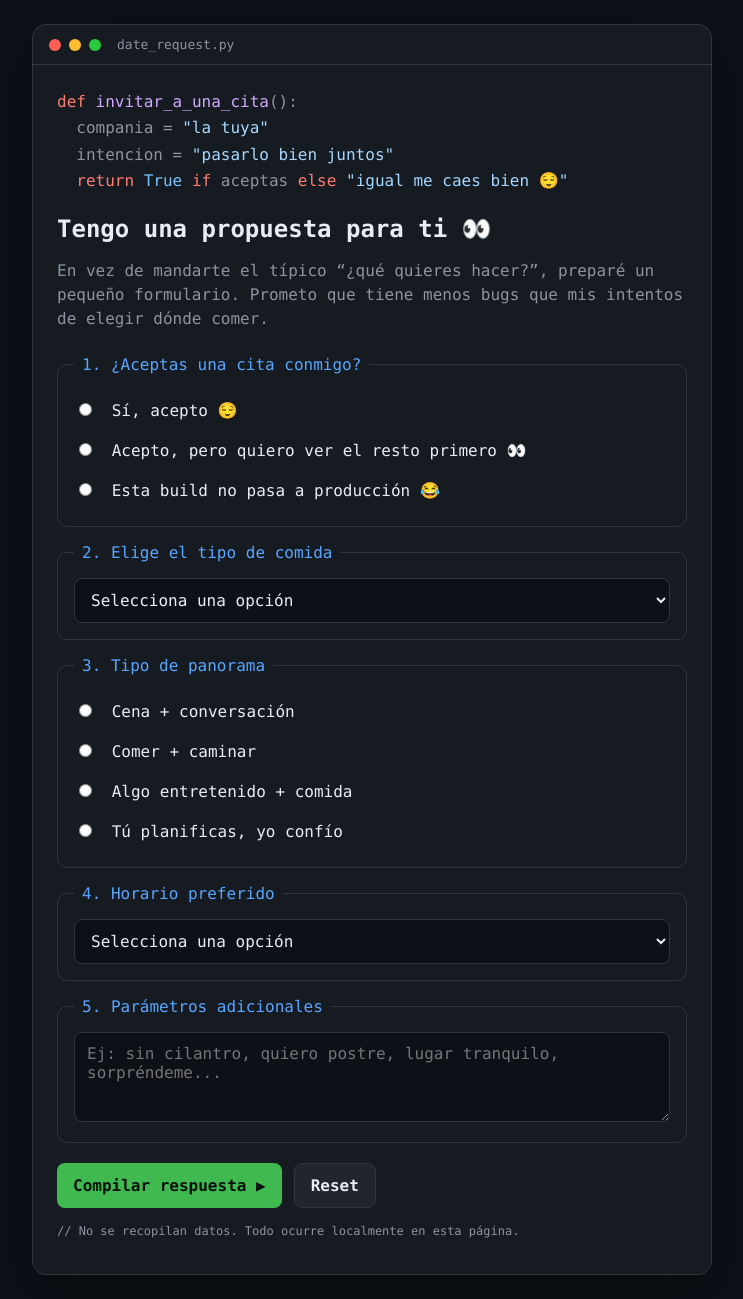
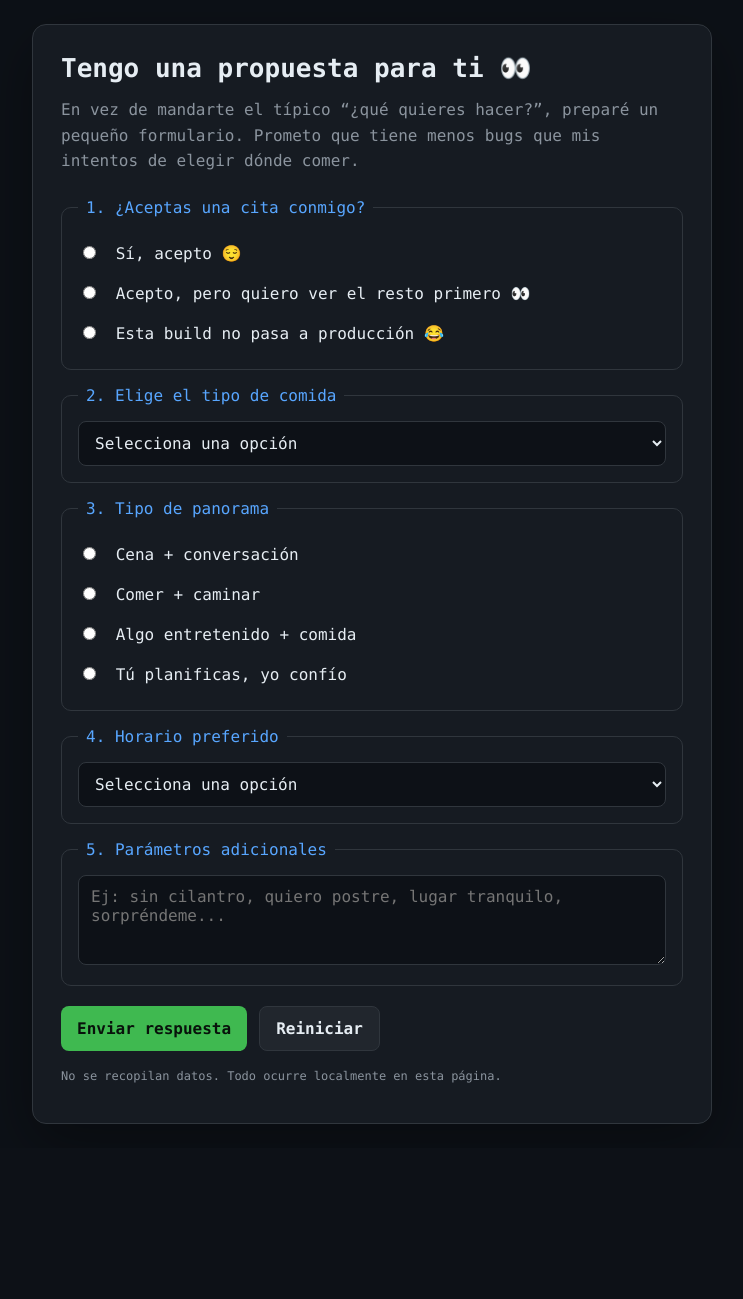
Before and after one commit to Sebastian7077/invitacion-cita, a plain HTML site: page index.html in a window 1280 px wide. Shown: the whole page, without its empty margins (268-1011 px from the left). After the commit the page ends 1148 px from the top, so only its background shows below. Drawn offline with Linux system fonts and the light colour scheme.

Commit message:
index.html

```diff
--- a/index.html
+++ b/index.html
@@ -3,7 +3,8 @@
 <head>
   <meta charset="utf-8">
   <meta name="viewport" content="width=device-width,initial-scale=1">
-<title>Solicitud de cita 💻</title>
+  <title>Invitación</title>
+
   <style>
     :root{
       --bg:#0d1117;
@@ -13,13 +14,16 @@
       --muted:#8b949e;
       --accent:#58a6ff;
       --ok:#3fb950;
-  --danger:#f85149;
     }
-*{box-sizing:border-box}
+
+    *{
+      box-sizing:border-box;
+    }
+
     body{
       margin:0;
       min-height:100vh;
-  font-family:ui-monospace,SFMono-Regular,Menlo,Consolas,"Liberation Mono",monospace;
+      font-family:ui-monospace, SFMono-Regular, Menlo, Consolas, monospace;
       background:var(--bg);
       color:var(--text);
       display:flex;
@@ -27,41 +31,51 @@ body{
       justify-content:center;
       padding:24px;
     }
-.window{
+
+    .card{
       width:min(680px,100%);
       background:var(--panel);
       border:1px solid var(--border);
       border-radius:14px;
-  overflow:hidden;
+      padding:28px;
       box-shadow:0 20px 60px rgba(0,0,0,.35);
     }
-.topbar{
-  display:flex;align-items:center;gap:8px;
-  padding:12px 16px;
-  border-bottom:1px solid var(--border);
+
+    h1{
+      font-size:26px;
+      margin:0 0 14px;
     }
-.dot{width:12px;height:12px;border-radius:50%}
-.red{background:#ff5f56}.yellow{background:#ffbd2e}.green{background:#27c93f}
-.filename{margin-left:8px;color:var(--muted);font-size:13px}
-main{padding:24px}
-.code{color:var(--muted);line-height:1.65;margin-bottom:20px}
-.keyword{color:#ff7b72}.func{color:#d2a8ff}.str{color:#a5d6ff}.bool{color:#79c0ff}
-h1{font-size:24px;margin:0 0 12px}
-.lead{color:var(--muted);line-height:1.5;margin-bottom:24px}
+
+    .lead{
+      color:var(--muted);
+      line-height:1.6;
+      margin:0 0 24px;
+    }
+
     fieldset{
       border:1px solid var(--border);
       border-radius:10px;
       padding:16px;
       margin:0 0 16px;
     }
-legend{padding:0 8px;color:var(--accent)}
+
+    legend{
+      padding:0 8px;
+      color:var(--accent);
+    }
+
     label.option{
       display:block;
       padding:10px 0;
       cursor:pointer;
     }
-input[type=radio],input[type=checkbox]{margin-right:10px}
-select,textarea{
+
+    input[type=radio]{
+      margin-right:10px;
+    }
+
+    select,
+    textarea{
       width:100%;
       background:#0d1117;
       color:var(--text);
@@ -71,55 +85,125 @@ select,textarea{
       font:inherit;
       font-size:16px;
     }
-textarea{min-height:90px;resize:vertical}
-.actions{display:flex;gap:12px;flex-wrap:wrap;margin-top:20px}
+
+    textarea{
+      min-height:90px;
+      resize:vertical;
+    }
+
+    .actions{
+      display:flex;
+      gap:12px;
+      flex-wrap:wrap;
+      margin-top:20px;
+    }
+
     button{
-  border:0;border-radius:8px;padding:12px 16px;
-  font:inherit;font-weight:700;cursor:pointer;
+      border:0;
+      border-radius:8px;
+      padding:12px 16px;
+      font:inherit;
+      font-weight:700;
+      cursor:pointer;
     }
-.primary{background:var(--ok);color:#08120b}
-.secondary{background:#21262d;color:var(--text);border:1px solid var(--border)}
+
+    .primary{
+      background:var(--ok);
+      color:#08120b;
+    }
+
+    .secondary{
+      background:#21262d;
+      color:var(--text);
+      border:1px solid var(--border);
+    }
+
     .result{
-  margin-top:20px;padding:16px;border:1px solid var(--border);
-  border-radius:10px;background:#0d1117;display:none;
+      margin-top:20px;
+      padding:16px;
+      border:1px solid var(--border);
+      border-radius:10px;
+      background:#0d1117;
+      display:none;
     }
-.result pre{white-space:pre-wrap;margin:0;color:var(--text);line-height:1.5}
-.small{font-size:12px;color:var(--muted);margin-top:16px}
-@media(max-width:520px){main{padding:18px}h1{font-size:20px}}
+
+    .result pre{
+      white-space:pre-wrap;
+      margin:0;
+      color:var(--text);
+      line-height:1.5;
+    }
+
+    .small{
+      font-size:12px;
+      color:var(--muted);
+      margin-top:18px;
+    }
+
+    @media(max-width:520px){
+      .card{
+        padding:20px;
+      }
+
+      h1{
+        font-size:22px;
+      }
+    }
   </style>
 </head>
+
 <body>
-<section class="window">
-  <div class="topbar">
-    <span class="dot red"></span><span class="dot yellow"></span><span class="dot green"></span>
-    <span class="filename">date_request.py</span>
-  </div>
-  <main>
-    <div class="code">
-      <span class="keyword">def</span> <span class="func">invitar_a_una_cita</span>():<br>
-      &nbsp;&nbsp;compania = <span class="str">"la tuya"</span><br>
-      &nbsp;&nbsp;intencion = <span class="str">"pasarlo bien juntos"</span><br>
-      &nbsp;&nbsp;<span class="keyword">return</span> <span class="bool">True</span> <span class="keyword">if</span> aceptas <span class="keyword">else</span> <span class="str">"igual me caes bien 😌"</span>
-    </div>
+
+  <section class="card">
 
     <h1>Tengo una propuesta para ti 👀</h1>
+
     <p class="lead">
       En vez de mandarte el típico “¿qué quieres hacer?”, preparé un pequeño formulario.
       Prometo que tiene menos bugs que mis intentos de elegir dónde comer.
     </p>
 
     <form id="inviteForm">
+
       <fieldset>
         <legend>1. ¿Aceptas una cita conmigo?</legend>
-        <label class="option"><input type="radio" name="acepta" value="Sí, acepto 😌" required> Sí, acepto 😌</label>
-        <label class="option"><input type="radio" name="acepta" value="Acepto, pero quiero ver el resto del formulario primero 👀"> Acepto, pero quiero ver el resto primero 👀</label>
-        <label class="option"><input type="radio" name="acepta" value="Esta build no pasa a producción 😂"> Esta build no pasa a producción 😂</label>
+
+        <label class="option">
+          <input
+            type="radio"
+            name="acepta"
+            value="Sí, acepto 😌"
+            required
+          >
+          Sí, acepto 😌
+        </label>
+
+        <label class="option">
+          <input
+            type="radio"
+            name="acepta"
+            value="Acepto, pero quiero ver el resto primero 👀"
+          >
+          Acepto, pero quiero ver el resto primero 👀
+        </label>
+
+        <label class="option">
+          <input
+            type="radio"
+            name="acepta"
+            value="Esta build no pasa a producción 😂"
+          >
+          Esta build no pasa a producción 😂
+        </label>
       </fieldset>
+
 
       <fieldset>
         <legend>2. Elige el tipo de comida</legend>
+
         <select name="comida" required>
           <option value="">Selecciona una opción</option>
+
           <option>Italiana 🍝</option>
           <option>Sushi 🍣</option>
           <option>Hamburguesas 🍔</option>
@@ -130,18 +214,55 @@ button{
         </select>
       </fieldset>
 
+
       <fieldset>
         <legend>3. Tipo de panorama</legend>
-        <label class="option"><input type="radio" name="panorama" value="Cena + conversación" required> Cena + conversación</label>
-        <label class="option"><input type="radio" name="panorama" value="Comer + caminar"> Comer + caminar</label>
-        <label class="option"><input type="radio" name="panorama" value="Algo entretenido + comida"> Algo entretenido + comida</label>
-        <label class="option"><input type="radio" name="panorama" value="Tú planificas, yo confío"> Tú planificas, yo confío</label>
+
+        <label class="option">
+          <input
+            type="radio"
+            name="panorama"
+            value="Cena + conversación"
+            required
+          >
+          Cena + conversación
+        </label>
+
+        <label class="option">
+          <input
+            type="radio"
+            name="panorama"
+            value="Comer + caminar"
+          >
+          Comer + caminar
+        </label>
+
+        <label class="option">
+          <input
+            type="radio"
+            name="panorama"
+            value="Algo entretenido + comida"
+          >
+          Algo entretenido + comida
+        </label>
+
+        <label class="option">
+          <input
+            type="radio"
+            name="panorama"
+            value="Tú planificas, yo confío"
+          >
+          Tú planificas, yo confío
+        </label>
       </fieldset>
+
 
       <fieldset>
         <legend>4. Horario preferido</legend>
+
         <select name="horario" required>
           <option value="">Selecciona una opción</option>
+
           <option>Después del trabajo</option>
           <option>Tipo 19:00</option>
           <option>Tipo 20:00</option>
@@ -150,63 +271,154 @@ button{
         </select>
       </fieldset>
 
+
       <fieldset>
         <legend>5. Parámetros adicionales</legend>
-        <textarea name="comentario" placeholder="Ej: sin cilantro, quiero postre, lugar tranquilo, sorpréndeme..."></textarea>
+
+        <textarea
+          name="comentario"
+          placeholder="Ej: sin cilantro, quiero postre, lugar tranquilo, sorpréndeme..."
+        ></textarea>
       </fieldset>
 
+
       <div class="actions">
-        <button class="primary" type="submit">Compilar respuesta ▶</button>
-        <button class="secondary" type="reset">Reset</button>
+
+        <button
+          class="primary"
+          type="submit"
+        >
+          Enviar respuesta
+        </button>
+
+        <button
+          class="secondary"
+          type="reset"
+        >
+          Reiniciar
+        </button>
+
       </div>
+
     </form>
 
-    <section class="result" id="result" aria-live="polite">
+
+    <section
+      class="result"
+      id="result"
+      aria-live="polite"
+    >
+
       <pre id="output"></pre>
+
       <div class="actions">
-        <button class="primary" type="button" id="shareBtn">Compartir respuesta</button>
+
+        <button
+          class="primary"
+          type="button"
+          id="shareBtn"
+        >
+          Compartir respuesta
+        </button>
+
       </div>
+
     </section>
 
-    <p class="small">// No se recopilan datos. Todo ocurre localmente en esta página.</p>
-  </main>
+
+    <p class="small">
+      No se recopilan datos. Todo ocurre localmente en esta página.
+    </p>
+
   </section>
 
+
   <script>
-const form = document.getElementById('inviteForm');
-const result = document.getElementById('result');
-const output = document.getElementById('output');
-const shareBtn = document.getElementById('shareBtn');
+
+    const form =
+      document.getElementById("inviteForm");
+
+    const result =
+      document.getElementById("result");
+
+    const output =
+      document.getElementById("output");
+
+    const shareBtn =
+      document.getElementById("shareBtn");
+
 
     function makeText(data){
-  return `💻 Resultado de date_request.py
 
-¿Acepta?: ${data.get('acepta')}
-Comida: ${data.get('comida')}
-Panorama: ${data.get('panorama')}
-Horario: ${data.get('horario')}
-Comentario: ${data.get('comentario') || 'Sin parámetros adicionales'}
+      return `Respuesta a la invitación
 
-Estado: respuesta compilada correctamente ✅`;
+¿Acepta?: ${data.get("acepta")}
+Comida: ${data.get("comida")}
+Panorama: ${data.get("panorama")}
+Horario: ${data.get("horario")}
+Comentario: ${data.get("comentario") || "Sin comentarios adicionales"}`;
+
     }
 
-form.addEventListener('submit', e => {
+
+    form.addEventListener(
+      "submit",
+      function(e){
+
         e.preventDefault();
-  const text = makeText(new FormData(form));
-  output.textContent = text;
-  result.style.display = 'block';
-  result.scrollIntoView({behavior:'smooth', block:'nearest'});
+
+        const data =
+          new FormData(form);
+
+        output.textContent =
+          makeText(data);
+
+        result.style.display =
+          "block";
+
+        result.scrollIntoView({
+          behavior:"smooth",
+          block:"nearest"
         });
 
-shareBtn.addEventListener('click', async () => {
-  const text = output.textContent;
-  if (navigator.share) {
-    try { await navigator.share({title:'Respuesta a la cita', text}); }
-    catch (_) {}
-  } else {
-    alert('Tu navegador no permite compartir directamente. Selecciona y copia la respuesta.');
       }
+    );
+
+
+    shareBtn.addEventListener(
+      "click",
+      async function(){
+
+        const text =
+          output.textContent;
+
+        if(navigator.share){
+
+          try{
+
+            await navigator.share({
+              title:"Respuesta a la invitación",
+              text:text
             });
+
+          }
+          catch(error){
+
+          }
+
+        }
+        else{
+
+          alert(
+            "Tu navegador no permite compartir directamente."
+          );
+
+        }
+
+      }
+    );
+
   </script>
+
 </body>
 </html>
```
Lines whose indentation alone changed are shown as unchanged.
